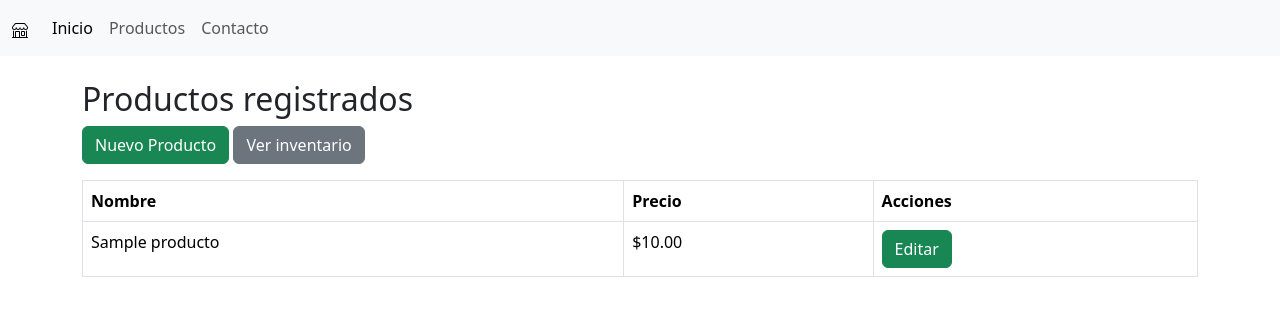
After one commit to IngFranciscoMena/Semana-13-POO-G1-02-2026, a Django app: page /productos/ in a window 1280 px wide. The commit adds this page. Shown: the top 316 px of the page. Run offline with Django 5.2, Linux system fonts and the light colour scheme; tables that the repository leaves empty hold one stand-in row (values such as "Sample post").

Commit message:
Se suben cambios sobre la creación y edición de productos e inventario

```diff
--- a/productos/models.py
+++ b/productos/models.py
@@ -6,8 +6,31 @@ class Producto(models.Model):
     # crear nuestro atributos de clase
     nombre = models.CharField(max_length=100)
     precio = models.DecimalField(max_digits=8, decimal_places=2)
-    stock = models.PositiveIntegerField(default=0)
     descripcion = models.TextField(max_length=255, blank=True)
 
     def __str__(self):
         return self.nombre
+
+class Inventario(models.Model):
+
+    cantidad = models.PositiveIntegerField(default=0)
+    ubicacion = models.CharField(max_length=100, default="Bodega principal")
+    stock_minimo = models.PositiveBigIntegerField(default=5)
+    fecha_actualizacion = models.DateTimeField(auto_now=True)
+    producto = models.ForeignKey(
+        Producto,
+        on_delete=models.PROTECT,
+        related_name="inventarios"
+    )
+
+    def __str__(self):
+        return f""
+
+
+    ## Producto Laptop, Teclado, Mouse
+
+    ## Inventario: Laptop 10 existencias en la Bodega principal
+    ##              Laptop 5 existencias en la Bodega secundaria
+    ## ....
+
+    # Fecha_Registro Datetime Not Null default getdate()
--- a/productos/templates/productos/base.html
+++ b/productos/templates/productos/base.html
@@ -1,15 +1,40 @@
 <!DOCTYPE html>
 <html lang="en">
+
 <head>
     <meta charset="UTF-8">
     <meta name="viewport" content="width=device-width, initial-scale=1.0">
     <title>Tienda Web</title>
-     <link href="https://cdn.jsdelivr.net/npm/bootstrap@5.3.8/dist/css/bootstrap.min.css" rel="stylesheet" integrity="sha384-sRIl4kxILFvY47J16cr9ZwB07vP4J8+LH7qKQnuqkuIAvNWLzeN8tE5YBujZqJLB" crossorigin="anonymous">
+    <link href="https://cdn.jsdelivr.net/npm/bootstrap@5.3.8/dist/css/bootstrap.min.css" rel="stylesheet"
+        integrity="sha384-sRIl4kxILFvY47J16cr9ZwB07vP4J8+LH7qKQnuqkuIAvNWLzeN8tE5YBujZqJLB" crossorigin="anonymous">
 </head>
+
 <body>
-    <h1>Tienda Web</h1>
+    <nav class="navbar navbar-expand-lg bg-light">
+        <div class="container-fluid">
+            <a class="navbar-brand" href="#"><svg xmlns="http://www.w3.org/2000/svg" width="16" height="16"
+                    fill="currentColor" class="bi bi-shop" viewBox="0 0 16 16">
+                    <path
+                        d="M2.97 1.35A1 1 0 0 1 3.73 1h8.54a1 1 0 0 1 .76.35l2.609 3.044A1.5 1.5 0 0 1 16 5.37v.255a2.375 2.375 0 0 1-4.25 1.458A2.37 2.37 0 0 1 9.875 8 2.37 2.37 0 0 1 8 7.083 2.37 2.37 0 0 1 6.125 8a2.37 2.37 0 0 1-1.875-.917A2.375 2.375 0 0 1 0 5.625V5.37a1.5 1.5 0 0 1 .361-.976zm1.78 4.275a1.375 1.375 0 0 0 2.75 0 .5.5 0 0 1 1 0 1.375 1.375 0 0 0 2.75 0 .5.5 0 0 1 1 0 1.375 1.375 0 1 0 2.75 0V5.37a.5.5 0 0 0-.12-.325L12.27 2H3.73L1.12 5.045A.5.5 0 0 0 1 5.37v.255a1.375 1.375 0 0 0 2.75 0 .5.5 0 0 1 1 0M1.5 8.5A.5.5 0 0 1 2 9v6h1v-5a1 1 0 0 1 1-1h3a1 1 0 0 1 1 1v5h6V9a.5.5 0 0 1 1 0v6h.5a.5.5 0 0 1 0 1H.5a.5.5 0 0 1 0-1H1V9a.5.5 0 0 1 .5-.5M4 15h3v-5H4zm5-5a1 1 0 0 1 1-1h2a1 1 0 0 1 1 1v3a1 1 0 0 1-1 1h-2a1 1 0 0 1-1-1zm3 0h-2v3h2z" />
+                </svg></a>
+            <button class="navbar-toggler" type="button" data-bs-toggle="collapse" data-bs-target="#navbarNavAltMarkup"
+                aria-controls="navbarNavAltMarkup" aria-expanded="false" aria-label="Toggle navigation">
+                <span class="navbar-toggler-icon"></span>
+            </button>
+            <div class="collapse navbar-collapse" id="navbarNavAltMarkup">
+                <div class="navbar-nav">
+                    <a class="nav-link active" aria-current="page" href="{% url 'inicio' %}">Inicio</a>
+                    <a class="nav-link" href="{% url 'productos:lista' %}">Productos</a>
+                    <a class="nav-link" href="#">Contacto</a>
+                </div>
+            </div>
+        </div>
+    </nav>
     {% block contenido %}
     {% endblock %}
-    <script src="https://cdn.jsdelivr.net/npm/bootstrap@5.3.8/dist/js/bootstrap.bundle.min.js" integrity="sha384-FKyoEForCGlyvwx9Hj09JcYn3nv7wiPVlz7YYwJrWVcXK/BmnVDxM+D2scQbITxI" crossorigin="anonymous"></script>
+    <script src="https://cdn.jsdelivr.net/npm/bootstrap@5.3.8/dist/js/bootstrap.bundle.min.js"
+        integrity="sha384-FKyoEForCGlyvwx9Hj09JcYn3nv7wiPVlz7YYwJrWVcXK/BmnVDxM+D2scQbITxI"
+        crossorigin="anonymous"></script>
 </body>
+
 </html>
--- /dev/null
+++ b/productos/templates/productos/lista.html
@@ -0,0 +1,40 @@
+{% extends "productos/base.html" %}
+
+{% block contenido %}
+<div class="container mt-4">
+    <h2>Productos registrados</h2>
+    <a href="{% url 'productos:crear'%}" class="btn btn-success mb-3">Nuevo Producto</a>
+
+    <a href="{% url 'productos:inventario_lista' %}" class="btn btn-secondary mb-3">Ver inventario</a>
+</div>
+
+<div class="container">
+    <table class="table table-hover table-bordered">
+    <thead>
+        <tr>
+            <th>Nombre</th>
+            <th>Precio</th>
+            <th>Acciones</th>
+        </tr>
+    </thead>
+    <tbody>
+        {% for producto in productos %}
+        <tr>
+            <td>{{ producto.nombre }}</td>
+            <td>${{ producto.precio }}</td>
+            <td>
+                <a href="{% url 'productos:editar' producto.pk %}" class="btn btn-success">Editar</a>
+            </td>
+        </tr>
+        {% empty %}
+        <tr>
+            <td colspan="3">
+                No hay productos registrados.
+            </td>
+        </tr>
+        {% endfor %}
+    </tbody>
+</table>
+</div>
+
+{% endblock %}
--- /dev/null
+++ b/productos/urls.py
@@ -0,0 +1,19 @@
+from django.urls import path
+
+from .views import (
+    ProductoListView,
+    ProductoCreateView,
+    ProductoUpdateView,
+    InventarioListView,
+    InventarioCreateView
+)
+
+app_name = "productos"
+
+urlpatterns = [
+    path("", ProductoListView.as_view(), name="lista"),
+    path("nuevo/", ProductoCreateView.as_view(), name="crear"),
+    path("editar/<int:pk>", ProductoUpdateView.as_view(), name="editar"),
+    path("inventario/", InventarioListView.as_view(), name="inventario_lista"),
+    path("inventario/nuevo", InventarioCreateView.as_view(), name="inventario_crear")
+]
--- a/productos/views.py
+++ b/productos/views.py
@@ -1,6 +1,47 @@
 from django.shortcuts import render
+from django.urls import reverse_lazy
+from django.views.generic import CreateView, ListView, UpdateView #, DetailView, DeleteView
+
+## CRUD - Create, Read, Update, Delete
+
+from .forms import ProductoForm, InventarioForm
+from .models import Producto, Inventario
 
 # Create your views here.
 def inicio(request):
+    return render(request, "productos/inicio/inicio.html")
 
-    return render(request, "productos/inicio/inicio.html")
+## CRUD para Productos
+class ProductoListView(ListView):
+
+    model = Producto
+    template_name = "productos/lista.html"
+    context_object_name = "productos"
+
+class ProductoCreateView(CreateView):
+
+    model = Producto
+    form_class = ProductoForm
+    template_name = "productos/formulario.html"
+    success_url = reverse_lazy("productos:lista")
+
+class ProductoUpdateView(UpdateView):
+
+    model = Producto
+    form_class = ProductoForm
+    template_name = "productos/formulario.html"
+    success_url = reverse_lazy("productos:lista")
+
+## CRUD para Inventarios
+class InventarioListView(ListView):
+
+    model = Inventario
+    template_name = "productos/inventarios/lista.html"
+    context_object_name = "inventarios"
+
+class InventarioCreateView(CreateView):
+
+    model = Inventario
+    form_class = InventarioForm
+    template_name = "productos/inventarios/formulario.html"
+    success_url = reverse_lazy("productos:inventario_lista")
--- a/tienda/urls.py
+++ b/tienda/urls.py
@@ -15,10 +15,11 @@ Including another URLconf
     2. Add a URL to urlpatterns:  path('blog/', include('blog.urls'))
 """
 from django.contrib import admin
-from django.urls import path
+from django.urls import include, path
 from productos import views as vp
 
 urlpatterns = [
     path('admin/', admin.site.urls),
-    path('', vp.inicio),
+    path('', vp.inicio, name="inicio"),
+    path('productos/', include("productos.urls")),
 ]
```
Also changed, not shown: productos/forms.py (added, +24 -0 lines), productos/templates/productos/formulario.html (added, +20 -0 lines), productos/templates/productos/inicio/inicio.html (+15 -2 lines), productos/templates/productos/inventarios/formulario.html (added, +20 -0 lines), productos/templates/productos/inventarios/lista.html (added, +43 -0 lines), requirements.txt (added, +9 -0 lines), productos/migrations/0003_remove_producto_stock_inventario.py (added).
